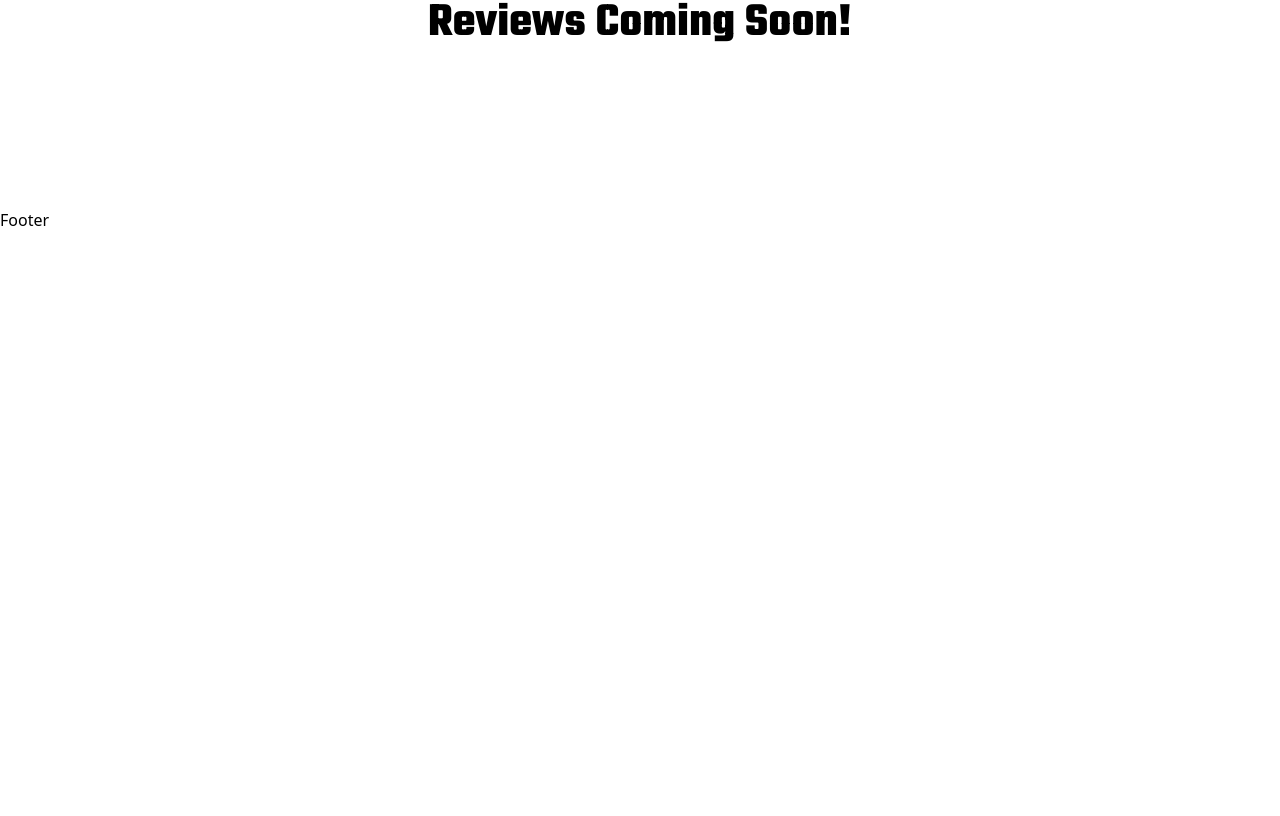
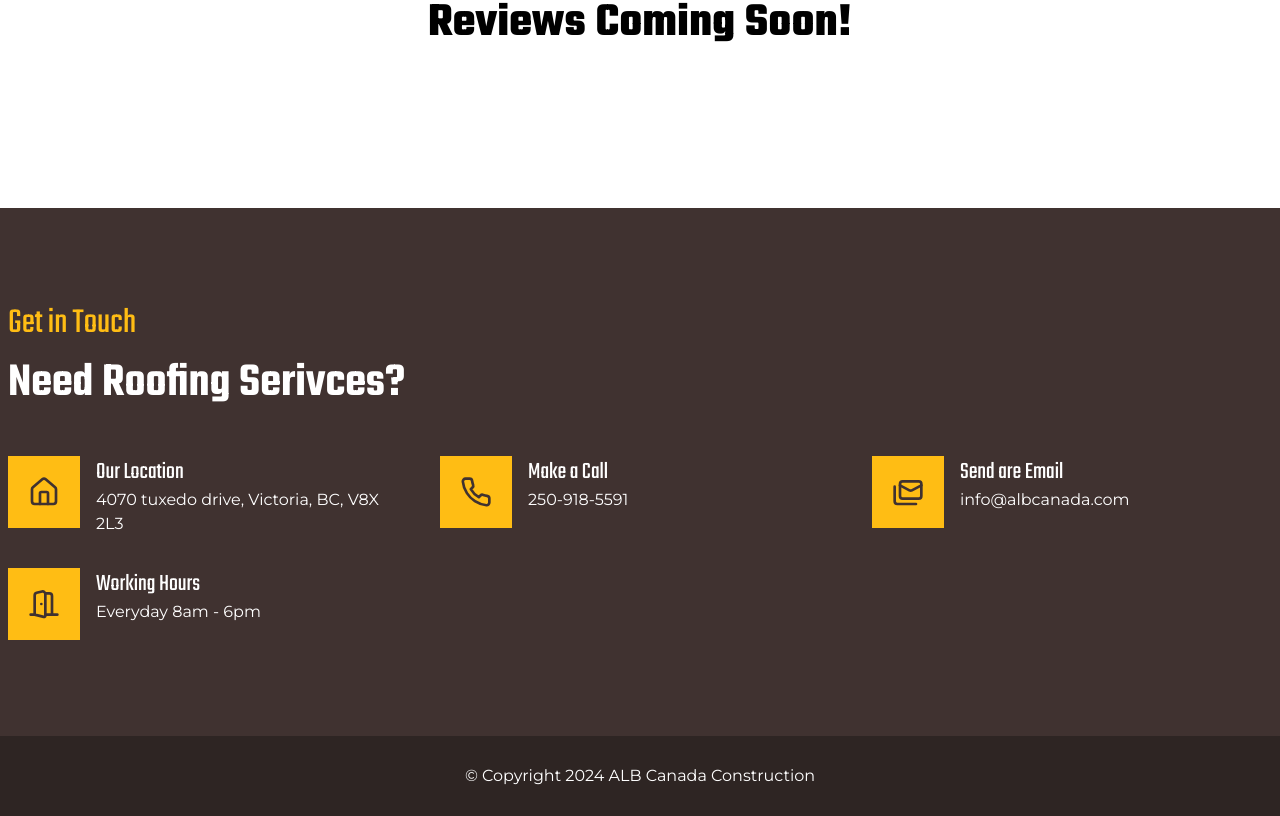
Before and after one commit to abdullahbinazeem/albcanada, a Next.js app: page / in a window 1280 px wide. Shown: the part 6417-7233 px from the top of the page. Before the commit the page ends 6649 px from the top, so only its background shows below. Built offline with nearby package versions, Linux system fonts and the light colour scheme.

Commit message:
finished footer.

```diff
--- a/src/app/sections/footer/page.tsx
+++ b/src/app/sections/footer/page.tsx
@@ -1,10 +1,61 @@
+import Container from "@/app/components/container";
+import { DoorOpen, Home, icons, Mails, Phone } from "lucide-react";
 import React from "react";
+
+const ContactOptions = [
+  {
+    title: "Our Location",
+    info: "4070 tuxedo drive, Victoria, BC, V8X 2L3",
+    icon: Home,
+  },
+  {
+    title: "Make a Call",
+    info: "250-918-5591",
+    icon: Phone,
+  },
+  {
+    title: "Send are Email",
+    info: "info@albcanada.com",
+    icon: Mails,
+  },
+  {
+    title: "Working Hours",
+    info: "Everyday 8am - 6pm",
+    icon: DoorOpen,
+  },
+];
 
 const Footer = () => {
   return (
-    <div>
-      <div>Footer</div>
-    </div>
+    <>
+      <div className="bg-secondary">
+        <Container className="py-24">
+          <h2 className="text-4xl teko text-primary">Get in Touch</h2>
+          <h1 className="text-5xl text-white font-semibold teko mt-4">
+            Need Roofing Serivces?
+          </h1>
+
+          <div className="flex gap-8 justify-between flex-wrap mt-12">
+            {ContactOptions.map((contact) => (
+              <div className="flex gap-4 flex-1 min-w-[300px]">
+                <contact.icon className="box-content	text-secondary min-w-8 min-h-8 p-5 bg-primary" />
+                <div className="text-white">
+                  <h1 className="teko text-2xl">{contact.title}</h1>
+                  <p className="serrat">{contact.info}</p>
+                </div>
+              </div>
+            ))}
+          </div>
+        </Container>
+      </div>
+      <div className="bg-[#2E2523]">
+        <Container>
+          <p className="text-white serrat p-7 text-center">
+            © Copyright 2024 ALB Canada Construction
+          </p>
+        </Container>
+      </div>
+    </>
   );
 };
 
--- a/src/app/sections/hero/page.tsx
+++ b/src/app/sections/hero/page.tsx
@@ -63,8 +63,9 @@ const Hero = () => {
             <select
               name="Service"
               className="w-full mt-6 text-secondary py-4 px-5 text-xl border-2 focus:outline-none focus:border-secondary"
+              defaultValue="default"
             >
-              <option value="" disabled selected>
+              <option value="default" disabled>
                 Select your service
               </option>
               <option value="Flat Roofing">Flat Roofing</option>
--- a/src/app/sections/process/page.tsx
+++ b/src/app/sections/process/page.tsx
@@ -44,7 +44,7 @@ const Process = () => {
           <h1 className="text-secondary teko text-4xl md:text-5xl font-bold">
             Our process make it easy
           </h1>
-          <div className="mt-20 gap-x-12 divide-secondaryLight  divide-y-2 lg:divide-y-0 gap-y-10 grid items-start grid-cols-1 lg:grid-cols-3">
+          <div className="mt-10 lg:mt-20 gap-x-12 divide-secondaryLight  divide-y-2 lg:divide-y-0 gap-y-10 grid items-start grid-cols-1 lg:grid-cols-3">
             {steps.map((step, i) => (
               <div key={i} className="flex flex-col gap-6 lg:p-0 pt-10">
                 <div className="m-auto inline-block bg-primary p-8 relative">
@@ -59,9 +59,9 @@ const Process = () => {
               </div>
             ))}
           </div>
-          <div className="inline mt-32">
+          <div className="inline mt-32 animate-bounce hover:animate-none hover:scale-105 transition-all">
             <a
-              className=" bg-primary text-secondary teko font-bold rounded-sm text-2xl px-10 py-5 uppercase tracking-wide
+              className=" bg-primary text-secondary teko font-bold rounded-md text-2xl px-10 py-5 uppercase tracking-wide
                       "
               href="#home"
             >
```
